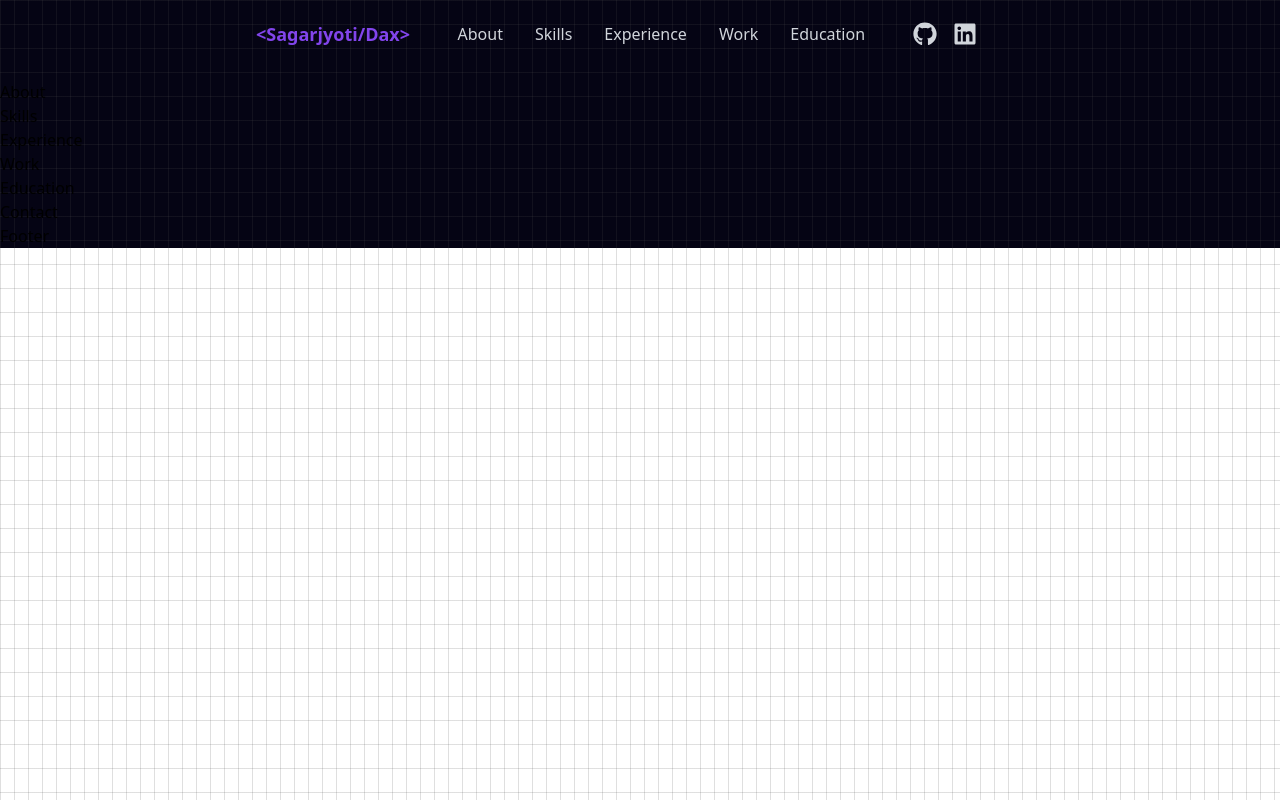
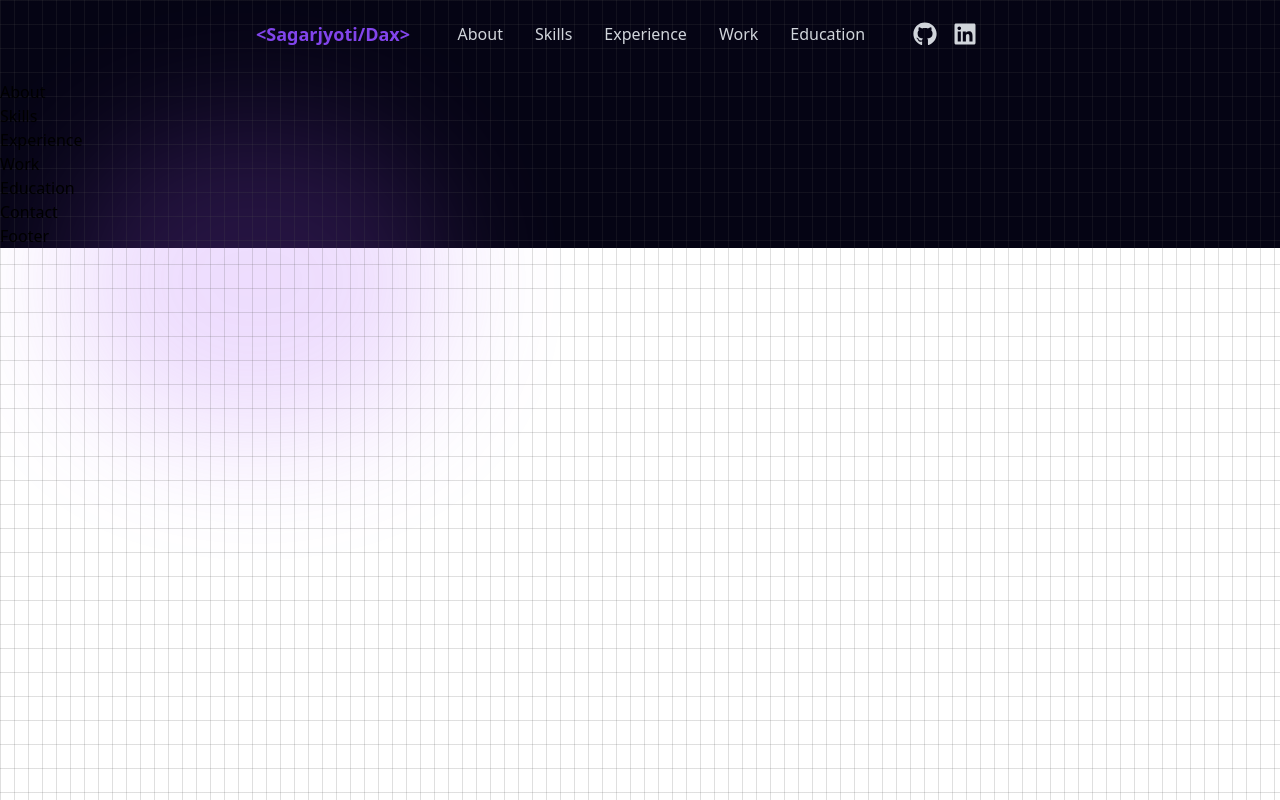
Before and after one commit to JySagar/portfolio-website, a React (Vite) app: page / in a window 1280 px wide. Built offline with nearby package versions, Linux system fonts and the light colour scheme.

Commit message:
also added height to PropTypes and also imported it in app.jsx and given the values there

```diff
--- a/src/App.jsx
+++ b/src/App.jsx
@@ -8,10 +8,16 @@ import Work from "./components/Work/Work";
 import Education from "./components/Education/Education";
 import Contact from "./components/Contact/Contact";
 import Footer from "./components/Footer/Footer";
+import BlurBlob from "./BlurBlob";
 
 function App() {
   return (
     <div className="bg-[#050414]">
+      <BlurBlob
+        position={{ top: "35%", left: "20%" }}
+        size={{ width: "30%", height: "40%" }}
+      ></BlurBlob>
+
       <div className="absolute inset-0 bg-[linear-gradient(to_right,#4f4f4f2e_1px,transparent_1px),linear-gradient(to_bottom,#4f4f4f2e_1px,transparent_1px)] bg-[size:14px_24px] [mask-image:radial-gradient(ellipse_60%_50%_at_50%_0%, #000_70%,transparent_100%)]"></div>
       <div className="relative pt-20">
         <Navbar />
--- a/src/BlurBlob.jsx
+++ b/src/BlurBlob.jsx
@@ -28,6 +28,10 @@ BlurBlob.propTypes = {
     top: PropTypes.string,
     left: PropTypes.string,
   }),
+  size: PropTypes.shape({
+    width: PropTypes.string,
+    height: PropTypes.string,
+  }),
 };
 
 export default BlurBlob;
```
